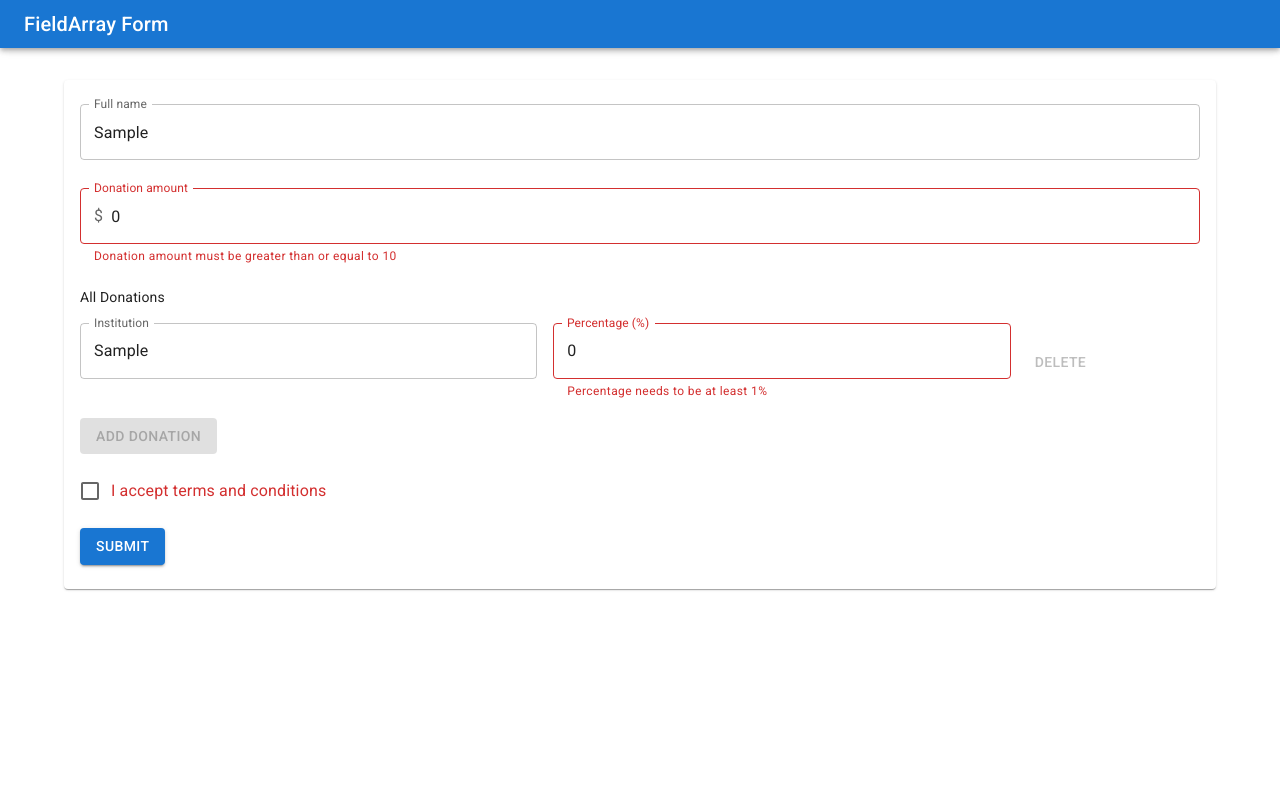
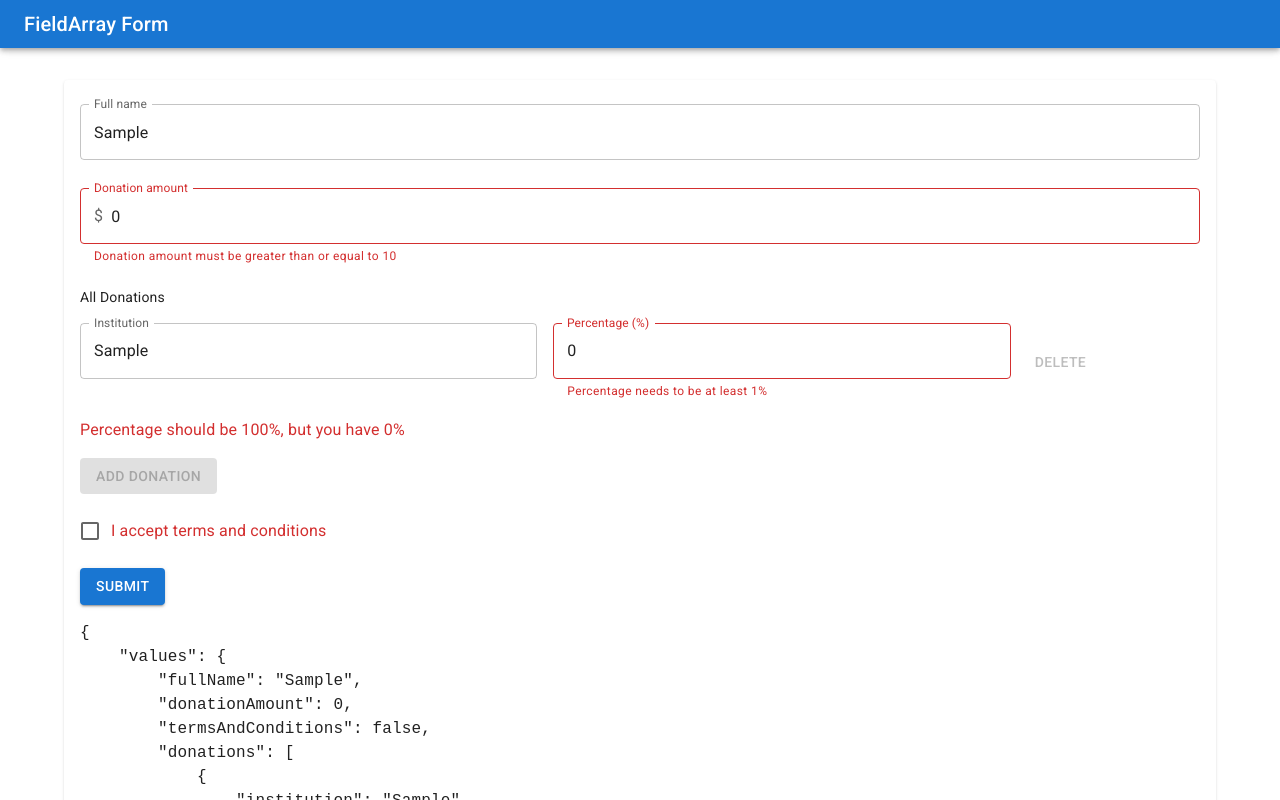
Before and after one commit to BatuhanBudak/fieldarray-form, a Next.js app: page / in a window 1280 px wide. Both pictures are taken after typing "Sample", "Sample" into the empty fields and a click on the button "SUBMIT". Built offline with nearby package versions, Linux system fonts and the light colour scheme.

Commit message:
Fix validation schema of fieldarray

```diff
--- a/src/components/FieldArray.tsx
+++ b/src/components/FieldArray.tsx
@@ -9,6 +9,7 @@ import {
   InputAdornment,
   FormControlLabel,
   Checkbox,
+  Box,
 } from "@mui/material";
 import React from "react";
 import { useForm, useFieldArray, Controller } from "react-hook-form";
@@ -26,6 +27,7 @@ type FormValues = {
 
 const FieldArray = () => {
   const {
+    watch,
     control,
     formState: { isSubmitted, isSubmitting, errors },
     handleSubmit,
@@ -43,6 +45,7 @@ const FieldArray = () => {
     name: "donations",
     control,
   });
+  const values = watch();
 
   async function onSubmit(data: FormValues) {
     console.log("data", data);
@@ -152,6 +155,13 @@ const FieldArray = () => {
                 </Grid>
               </Grid>
             ))}
+            <Grid item>
+              {errors.donations?.[1] && (
+                <Typography color="error">
+                  {errors.donations?.[1].message}
+                </Typography>
+              )}
+            </Grid>
 
             <Grid item>
               <Button
@@ -200,8 +210,10 @@ const FieldArray = () => {
               </Button>
             </Grid>
           </Grid>
+          <Box marginTop={2}>
+            <pre>{JSON.stringify({ values, errors }, null, 4)}</pre>
+          </Box>
         </form>
-        <p>{errors.donations?.root?.message}</p>
       </CardContent>
     </Card>
   );
--- a/src/components/ValidationSchema.ts
+++ b/src/components/ValidationSchema.ts
@@ -17,6 +17,25 @@ export const fieldArraySchema = yup.object().shape({
   termsAndConditions: yup.boolean().required().isTrue(),
   donations: yup
     .array()
+
+    .min(1, "You need to provide at least 1 instution")
+    .max(3, "You can provide 3 instutions at max")
+    .test((donations, ctx) => {
+      const sum = donations?.reduce(
+        (acc, curr) => acc + (curr.percentage || 0),
+        0
+      );
+
+      if (sum !== 100) {
+        return new yup.ValidationError(
+          `Percentage should be 100%, but you have ${sum}%`,
+          undefined,
+          "donations[1]"
+        );
+      }
+
+      return true;
+    })
     .of(
       yup.object().shape({
         institution: yup
@@ -30,24 +49,5 @@ export const fieldArraySchema = yup.object().shape({
           .min(1, "Percentage needs to be at least 1%")
           .max(100, "Percentage can be at most 100%"),
       })
-    )
-    .min(1, "You need to provide at least 1 instution")
-    .max(3, "You can provide 3 instutions at max")
-    .test((donations, ctx) => {
-      const sum = donations?.reduce(
-        (acc, curr) => acc + (curr.percentage || 0),
-        0
-      );
-
-      if (sum !== 100) {
-        return new yup.ValidationError(
-          `Percentage should be 100%, but you have ${sum}%`,
-          undefined,
-          "donations.donations"
-        );
-        // return ctx.createError({ message: "SKU missing correct prefix" });
-      }
-
-      return true;
-    }),
+    ),
 });
```
